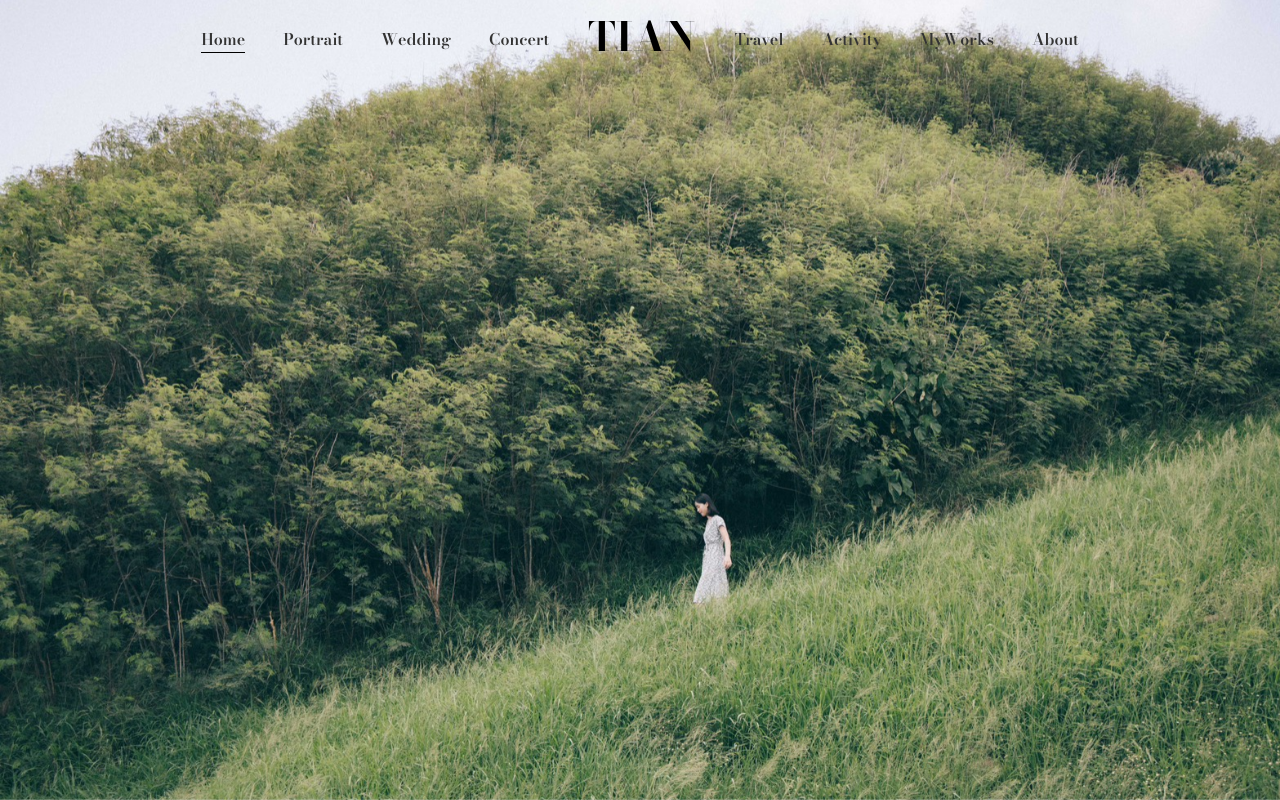
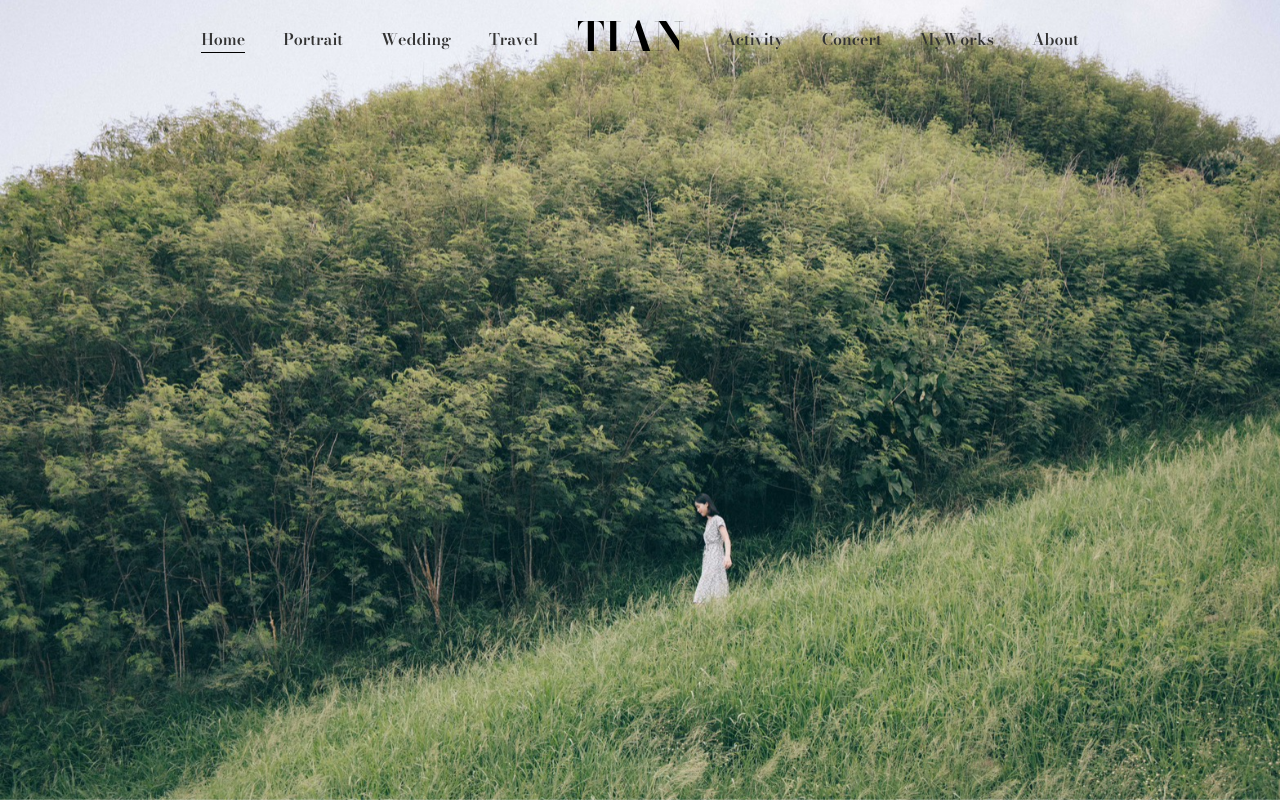
Before and after one commit to LucaLee207/tian-photography, a React (Create React App) app in the folder client/: page / in a window 1280 px wide. Built offline with nearby package versions, Linux system fonts and the light colour scheme; no server answers; a web font is replaced by a local one.

Commit message:
added subcategory UI

```diff
--- a/client/src/components/NavBar.jsx
+++ b/client/src/components/NavBar.jsx
@@ -5,11 +5,11 @@ function NavBar() {
     const currentPath = location.pathname;
     const getNavbarBgClass = (path) => {
         if (path === '/') {
-            return 'navbar-home'; // Use navbar-light for dark text
+            return 'navbar-home';
         }
     };
     const navbarBgClass  = getNavbarBgClass(currentPath);
-    const navbarClasses = `navbar bodoni-moda-serif fixed-top pb-0 ${navbarBgClass}`;
+    const navbarClasses = `navbar  bodoni-moda-serif fixed-top pb-0 ${navbarBgClass}`;
     return(
        <nav className= {navbarClasses}>
 
@@ -38,18 +38,88 @@ function NavBar() {
             {/* Split the links around the logo for the desktop view */}
             {/* LEFT LINKS */}
             <Link to="/" className={currentPath==='/' ? 'active':''}>Home</Link>
-            <Link to="/portrait" className={currentPath==='/portrait' ? 'active':''}>Portrait</Link>
-            <Link to="/wedding" className={currentPath.startsWith('/wedding') ? 'active':''}>Wedding</Link>
-            <Link to="/concert" className={currentPath.startsWith('/concert') ? 'active':''}>Concert</Link>
+            <div className="nav-item dropdown d-flex flex-column">
+                <Link
+                    to="/portrait"
+                    className={` nav-link ${currentPath.startsWith('/portrait') ? 'active':''}`}
+                    id="portraitDropdown"
+                    role="button"
+                    data-bs-toggle="dropdown"
+                    aria-expanded="false"
+                >
+                    Portrait
+                </Link>
+                <ul className="dropdown-menu border-0 rounded-0 shadow mt-2 " aria-labelledby="portraitDropdown" style={{backgroundColor: 'rgba(255, 255, 255, 0.8)'}} >
+
+                    <li><div className="d-block mb-2"><Link to="/portrait/individual" className={`${currentPath==='/portrait/individual' ? ' active':''}`} >個人寫真</Link></div></li>
+                    <li><div className="d-block mb-2"><Link to="/portrait/couple" className={`${currentPath==='/portrait/couple' ? ' active':''} `}>雙人寫真</Link></div></li>
+                    <li><div className="d-block mb-2"><Link to="/portrait/registration" className={` ${currentPath==='/portrait/registration' ? ' active':''} `}>登記寫真</Link></div></li>
+                    <li><div className="d-block mb-2"><Link to="/portrait/child" className={` ${currentPath==='/portrait/child' ? ' active':''} `}>親子寫真</Link></div></li>
+                    <li><div className="d-block "><Link to="/portrait/family" className={` ${currentPath==='/portrait/family' ? ' active':''} `}>全家福</Link></div></li>
+                </ul>
+            </div>
+            <div className="nav-item dropdown d-flex flex-column">
+                <Link
+                    to="/wedding"
+                    className={` nav-link ${currentPath.startsWith('/wedding') ? 'active':''}`}
+                    id="weddingDropdown"
+                    role="button"
+                    data-bs-toggle="dropdown"
+                    aria-expanded="false"
+                >
+                    Wedding
+                </Link>
+                <ul className="dropdown-menu border-0 rounded-0 shadow mt-2 " aria-labelledby="weddingDropdown" style={{backgroundColor: 'rgba(255, 255, 255, 0.8)'}} >
+
+                    <li><div className="d-block mb-2"><Link to="/wedding/day" className={`${currentPath==='/wedding/day' ? ' active':''}`} >婚禮紀錄</Link></div></li>
+                    <li><div className="d-block mb-2"><Link to="/wedding/pre" className={`${currentPath==='/wedding/pre' ? ' active':''} `}>婚紗寫真</Link></div></li>
+                </ul>
+            </div>
+            <div className="nav-item dropdown d-flex flex-column">
+                <Link
+                    to="/travel"
+                    className={` nav-link ${currentPath.startsWith('/travel') ? 'active':''}`}
+                    id="travelDropdown"
+                    role="button"
+                    data-bs-toggle="dropdown"
+                    aria-expanded="false"
+                >
+                    Travel
+                </Link>
+                <ul className="dropdown-menu border-0 rounded-0 shadow mt-2 " aria-labelledby="travelDropdown" style={{backgroundColor: 'rgba(255, 255, 255, 0.8)'}} >
+
+                    <li><div className="d-block "><Link to="/travel/city" className={`${currentPath==='/travel/city' ? ' active':''}`} >城市旅拍</Link></div></li>
+
+                </ul>
+            </div>
+
 
             <div className="navbar-brand mb-1 mx-3 bodoni-moda-serif ">
                 <h1>TIAN</h1>
             </div>
 
 
-            {/* RIGHT LINKS */}
-            <Link to="/travel" className={currentPath.startsWith('/travel') ? 'active':''}>Travel</Link>
-            <Link to="/activity" className={currentPath.startsWith('/activity') ? 'active':''}>Activity</Link>
+
+
+            <div className="nav-item dropdown d-flex flex-column">
+                <Link
+                    to="/activity"
+                    className={` nav-link ${currentPath.startsWith('/activity') ? 'active':''}`}
+                    id="activityDropdown"
+                    role="button"
+                    data-bs-toggle="dropdown"
+                    aria-expanded="false"
+                >
+                    Activity
+                </Link>
+                <ul className="dropdown-menu border-0 rounded-0 shadow mt-2 " aria-labelledby="activityDropdown" style={{backgroundColor: 'rgba(255, 255, 255, 0.8)'}} >
+
+                    <li><div className="d-block mb-2"><Link to="/activity/life" className={`${currentPath==='/activity/life' ? ' active':''}`} >生活紀錄</Link></div></li>
+                    <li><div className="d-block "><Link to="/activity/company" className={`${currentPath==='/activity/company' ? ' active':''}`} >公司活動</Link></div></li>
+
+                </ul>
+            </div>
+            <Link to="/concert" className={currentPath.startsWith('/concert') ? 'active':''}>Concert</Link>
             <Link to="/myworks" className={currentPath==='/myworks' ? 'active':''}>MyWorks</Link>
             <Link to="/about" className={currentPath==='/about' ? 'active':''}>About</Link>
         </div>
@@ -69,18 +139,94 @@ function NavBar() {
             <button type="button" className="btn-close" data-bs-dismiss="offcanvas" aria-label="Close"></button>
         </div>
         <div className="offcanvas-body">
-            <div className="navbar-nav justify-content-start flex-grow-1 pe-3">
-                {/* List all links here for the mobile view */}
-                <Link to="/" className={`nav-link ${currentPath==='/' ? 'active':''}`}>Home</Link>
-                <Link to="/portrait" className={`nav-link ${currentPath==='/portrait' ? 'active':''}`}>Portrait</Link>
-                <Link to="/wedding" className={`nav-link ${currentPath==='/wedding' ? 'active':''}`}>Wedding</Link>
-                <Link to="/concert" className={`nav-link ${currentPath==='/concert' ? 'active':''}`}>Concert</Link>
-                <Link to="/travel" className={`nav-link ${currentPath==='/travel' ? 'active':''}`}>Travel</Link>
-                <Link to="/activity" className={`nav-link ${currentPath==='/activity' ? 'active':''}`}>Activity</Link>
-                <Link to="/myworks" className={`nav-link ${currentPath==='/myworks' ? 'active':''}`}>MyWorks</Link>
-                <Link to="/about" className={`nav-link ${currentPath==='/about' ? 'active':''}`}>About</Link>
+            <div className="navbar-nav navbar-links justify-content-start flex-grow-1 pe-3">
+            {/* 1. HOME */}
+            <div className="nav-item mb-4"><Link to="/" className={`${currentPath==='/' ? 'active':''}`}>Home</Link></div>
+
+            {/* 2. PORTRAIT + SUB-MENU */}
+            <div className="nav-item dropdown mb-4">
+                <a
+                    className={`${currentPath.startsWith('/portrait') ? 'active':''}`}
+                    href="#"
+                    role="button"
+                    data-bs-toggle="dropdown"
+                    data-bs-auto-close="false"
+                    aria-expanded="false"
+                >
+                    Portrait
+                </a>
+                <ul className="dropdown-menu border-0 bg-transparent ps-3">
+                    <div className="d-block mb-3"><li><Link to="/portrait/individual" className={`${currentPath==='/portrait/individual' ? 'active':''}`}>個人寫真</Link></li></div>
+                    <div className="d-block mb-3"><li><Link to="/portrait/couple" className={` ${currentPath==='/portrait/couple' ? 'active':''}`}>雙人寫真</Link></li></div>
+                    <div className="d-block mb-3"><li><Link to="/portrait/registration" className={` ${currentPath==='/portrait/registration' ? 'active':''}`}>登記寫真</Link></li></div>
+                    <div className="d-block mb-3"><li><Link to="/portrait/child" className={` ${currentPath==='/portrait/child' ? 'active':''}`}>親子寫真</Link></li></div>
+                    <div className="d-block"><li><Link to="/portrait/family" className={` ${currentPath==='/portrait/family' ? 'active':''}`}>全家福</Link></li></div>
+                </ul>
             </div>
+
+            {/* 3. WEDDING + SUB-MENU */}
+            <div className="nav-item dropdown mb-4">
+                <a
+                    className={` ${currentPath.startsWith('/wedding') ? 'active':''}`}
+                    href="#"
+                    role="button"
+                    data-bs-toggle="dropdown"
+                    data-bs-auto-close="false"
+                    aria-expanded="false"
+                >
+                    Wedding
+                </a>
+                <ul className="dropdown-menu border-0 bg-transparent ps-3">
+                    <div className="d-block  mb-3"><li><Link to="/wedding/day" className={` ${currentPath==='/wedding/day' ? 'active':''}`}>婚禮紀錄</Link></li></div>
+                    <div className="d-block "><li><Link to="/wedding/pre" className={` ${currentPath==='/wedding/pre' ? 'active':''}`}>婚紗寫真</Link></li></div>
+                </ul>
+            </div>
+            {/* 5. TRAVEL + SUB-MENU */}
+
+            <div className="nav-item dropdown mb-4">
+                <a
+                    className={` ${currentPath.startsWith('/travel') ? 'active':''}`}
+                    href="#"
+                    role="button"
+                    data-bs-toggle="dropdown"
+                    data-bs-auto-close="false"
+                    aria-expanded="false"
+                >
+                    Travel
+                </a>
+                <ul className="dropdown-menu border-0 bg-transparent ps-3">
+                    <li><Link to="/travel/city" className={`${currentPath==='/travel/city' ? 'active':''}`}>城市旅拍</Link></li>
+                </ul>
+            </div>
+
+
+
+
+            {/* 6. ACTIVITY + SUB-MENU */}
+            <div className="nav-item dropdown mb-4">
+                <a
+                    className={`  ${currentPath.startsWith('/activity') ? 'active':''}`}
+                    href="#"
+                    role="button"
+                    data-bs-toggle="dropdown"
+                    data-bs-auto-close="false"
+                    aria-expanded="false"
+                >
+                    Activity
+                </a>
+                <ul className="dropdown-menu border-0 bg-transparent ps-3">
+                    <div className="d-block mb-3"><li><Link to="/activity/life" className={` ${currentPath==='/activity/life' ? 'active':''}`}>生活紀錄</Link></li></div>
+                    <div className="d-block "><li><Link to="/activity/company" className={`${currentPath==='/activity/company' ? 'active':''}`}>公司活動</Link></li></div>
+                </ul>
+            </div>
+            {/* 4. CONCERT */}
+            <div className="d-block mb-4"><Link to="/concert" className={`${currentPath.startsWith('/concert') ? 'active':''}`}>Concert</Link></div>
+
+            {/* 7. OTHER LINKS */}
+            <div className="d-block mb-4"><Link to="/myworks" className={` ${currentPath==='/myworks' ? 'active':''}`}>MyWorks</Link></div>
+            <div className="d-block mb-4"><Link to="/about" className={` ${currentPath==='/about' ? 'active':''}`}>About</Link></div>
         </div>
+                </div>
     </div>
 </nav>
     );
```
Also changed, not shown: client/src/index.css (+18 -0 lines), 1 other file (tests, documents, lock files or other folders).
